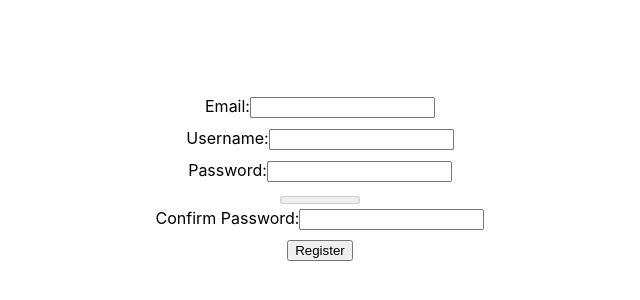
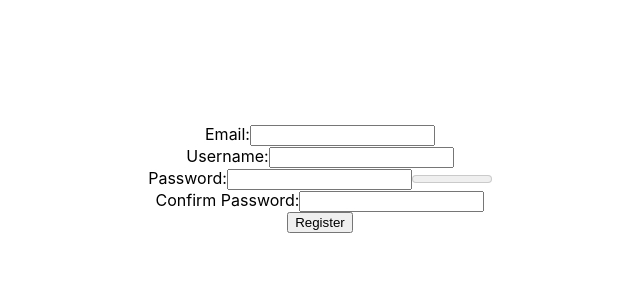
Before and after one commit to kev065/Trade-Flow, a React (Create React App) app in the folder client/: page /register in a window 1280 px wide. Shown: the part 222-522 px from the top of the page, without its empty margins (320-960 px from the left). Built offline with nearby package versions, Linux system fonts and the light colour scheme.

Commit message:
Refactor Register component UI
Wrap input fields in divs with class 'input-group' to group them visually

```diff
--- a/client/src/components/Register.js
+++ b/client/src/components/Register.js
@@ -55,29 +55,30 @@
   return (
     <div className="register-form">
       <form onSubmit={handleSubmit}>
-      <label>
-        Email:
+        <div className="input-group">
+          <label>Email:</label>
           <input type="email" value={email} onChange={e => setEmail(e.target.value)} required />
-      </label>
-      <label>
-        Username:
+        </div>
+        <div className="input-group">
+          <label>Username:</label>
           <input type="text" value={username} onChange={e => setUsername(e.target.value)} required />
-      </label>
-      <label>
-        Password:
+        </div>
+        <div className="input-group">
+          <label>Password:</label>
           <input type="password" value={password} onChange={handlePasswordChange} required />
-      </label>
           <meter max="4" value={passwordStrength} />
-      <label>
-        Confirm Password:
+        </div>
+        <div className="input-group">
+          <label>Confirm Password:</label>
           <input type="password" value={confirmPassword} onChange={e => setConfirmPassword(e.target.value)} required />
-      </label>
+        </div>
         <button type="submit" disabled={loading}>
           {loading ? 'Registering...' : 'Register'}
         </button>
       </form>
     </div>
   );
+
 }
 
 export default Register;
```
Lines whose indentation alone changed are shown as unchanged.
